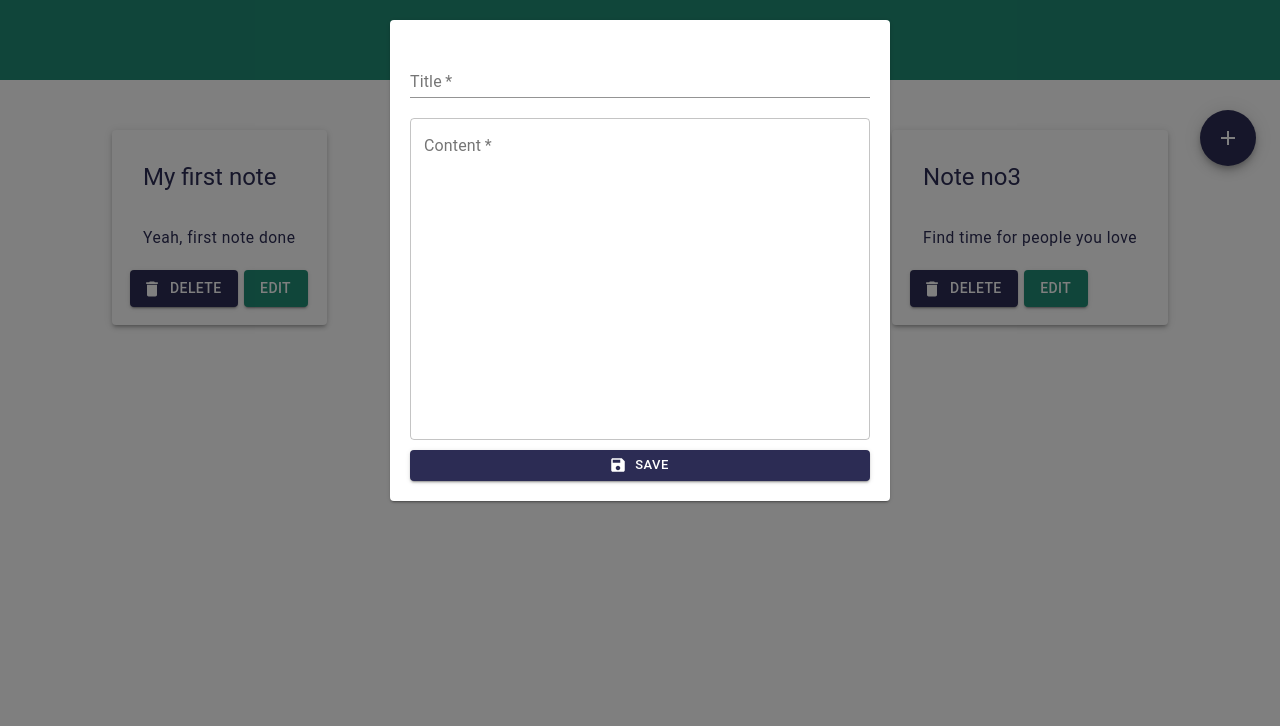
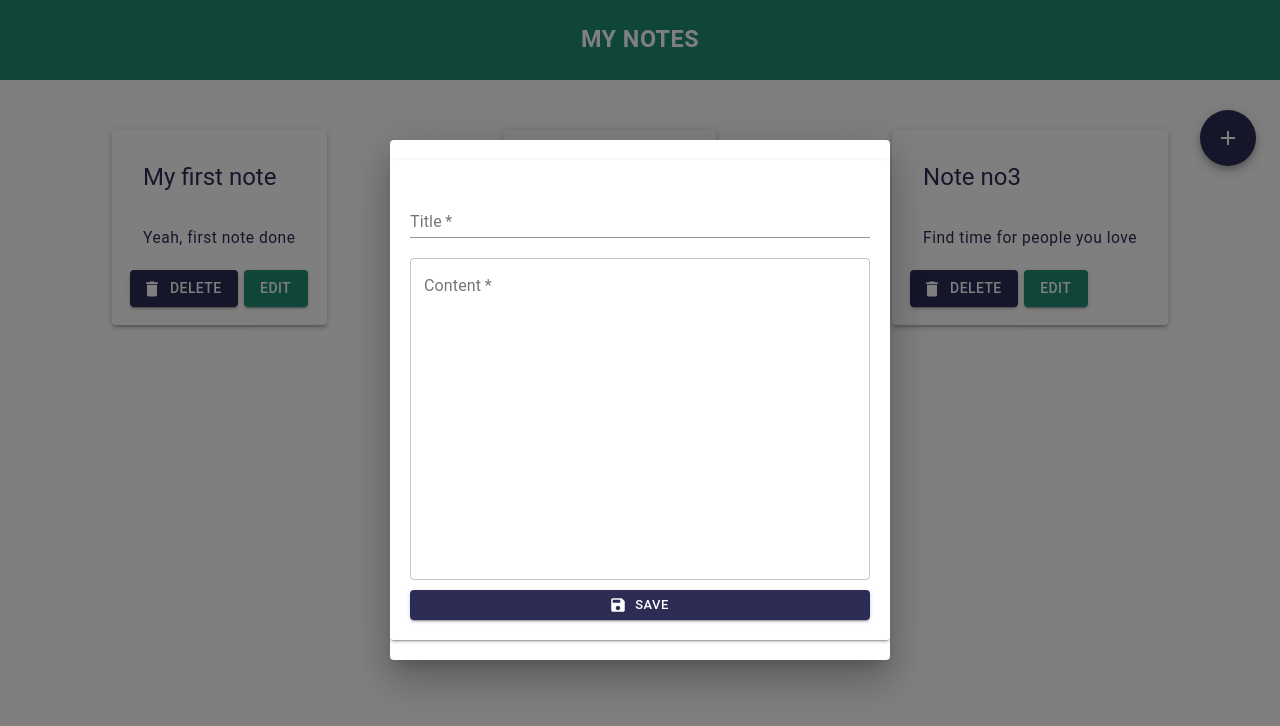
Before and after one commit to m-kw/Simple-notes, a React (Create React App) app: page / in a window 1280 px wide. Both pictures are taken after a click on the button "add". Shown: the top 726 px of the page. Built offline with nearby package versions, Linux system fonts and the light colour scheme.

Commit message:
Use Dialog component instead of Modal

```diff
--- a/src/components/common/Note/Note.js
+++ b/src/components/common/Note/Note.js
@@ -6,7 +6,7 @@ import CardHeader from '@material-ui/core/CardHeader';
 import CardContent from '@material-ui/core/CardContent';
 import Button from '@material-ui/core/Button';
 import DeleteIcon from '@material-ui/icons/Delete';
-import Modal from '@material-ui/core/Modal';
+import Dialog from '@material-ui/core/Dialog';
 
 import NoteEdit from '../../views/NoteEdit/NoteEditContainer';
 
@@ -57,7 +57,7 @@ const Component = ({ className, id, title, content, removeNote }) => {
         >
           Edit
         </Button>
-        <Modal
+        <Dialog
           aria-labelledby="modal-newNote"
           aria-describedby="modal-add-new-note"
           open={open}
@@ -68,7 +68,7 @@ const Component = ({ className, id, title, content, removeNote }) => {
             title={title}
             content={content}
             close={handleClose} />
-        </Modal>
+        </Dialog>
       </Card>
 
     </div>
--- a/src/components/views/Homepage/Homepage.js
+++ b/src/components/views/Homepage/Homepage.js
@@ -4,7 +4,7 @@ import PropTypes from 'prop-types';
 import Container from '@material-ui/core/Container';
 import Fab from '@material-ui/core/Fab';
 import AddIcon from '@material-ui/icons/Add';
-import Modal from '@material-ui/core/Modal';
+import Dialog from '@material-ui/core/Dialog';
 
 import { Note } from '../../common/Note/Note';
 import NoteAdd from '../NoteAdd/NoteAddContainer';
@@ -47,14 +47,10 @@ const Homepage = ({ className, notes, removeNote }) => {
         >
           <AddIcon />
         </Fab>
-        <Modal
-          aria-labelledby="modal-newNote"
-          aria-describedby="modal-add-new-note"
-          open={open}
-          onClose={handleClose}
-        >
+
+        <Dialog open={open} onClose={handleClose} aria-labelledby="form-dialog-title">
           <NoteAdd close={handleClose}/>
-        </Modal>
+        </Dialog>
 
       </div>
     </Container>
--- a/src/components/views/NoteAdd/NoteAdd.js
+++ b/src/components/views/NoteAdd/NoteAdd.js
@@ -10,8 +10,6 @@ import clsx from 'clsx';
 import shortid from 'shortid';
 
 import styles from './NoteAdd.module.scss';
-import { Container } from '@material-ui/core';
-// import { Redirect } from 'react-router-dom';
 
 class NoteAdd extends React.Component {
   state = {
--- a/src/components/views/NoteAdd/NoteAddContainer.js
+++ b/src/components/views/NoteAdd/NoteAddContainer.js
@@ -11,4 +11,4 @@ const mapDispatchToProps = dispatch => ({
   addNote: note => dispatch(addNote(note)),
 });
 
-export default connect(mapStateToProps, mapDispatchToProps)(NoteAdd);
+export default connect(mapStateToProps, mapDispatchToProps, null, { forwardRef: true })(NoteAdd);
--- a/src/components/views/NoteEdit/NoteEdit.js
+++ b/src/components/views/NoteEdit/NoteEdit.js
@@ -9,7 +9,6 @@ import SaveIcon from '@material-ui/icons/Save';
 import clsx from 'clsx';
 
 import styles from './NoteEdit.module.scss';
-import { Container } from '@material-ui/core';
 
 const NoteEdit = ({ className, id, title, content, editNote, close }) => {
 
--- a/src/components/views/NoteEdit/NoteEditContainer.js
+++ b/src/components/views/NoteEdit/NoteEditContainer.js
@@ -11,4 +11,4 @@ const mapDispatchToProps = dispatch => ({
   editNote: note => dispatch(editNote(note)),
 });
 
-export default connect(mapStateToProps, mapDispatchToProps)(NoteEdit);
+export default connect(mapStateToProps, mapDispatchToProps, null, { forwardRef: true })(NoteEdit);
```
